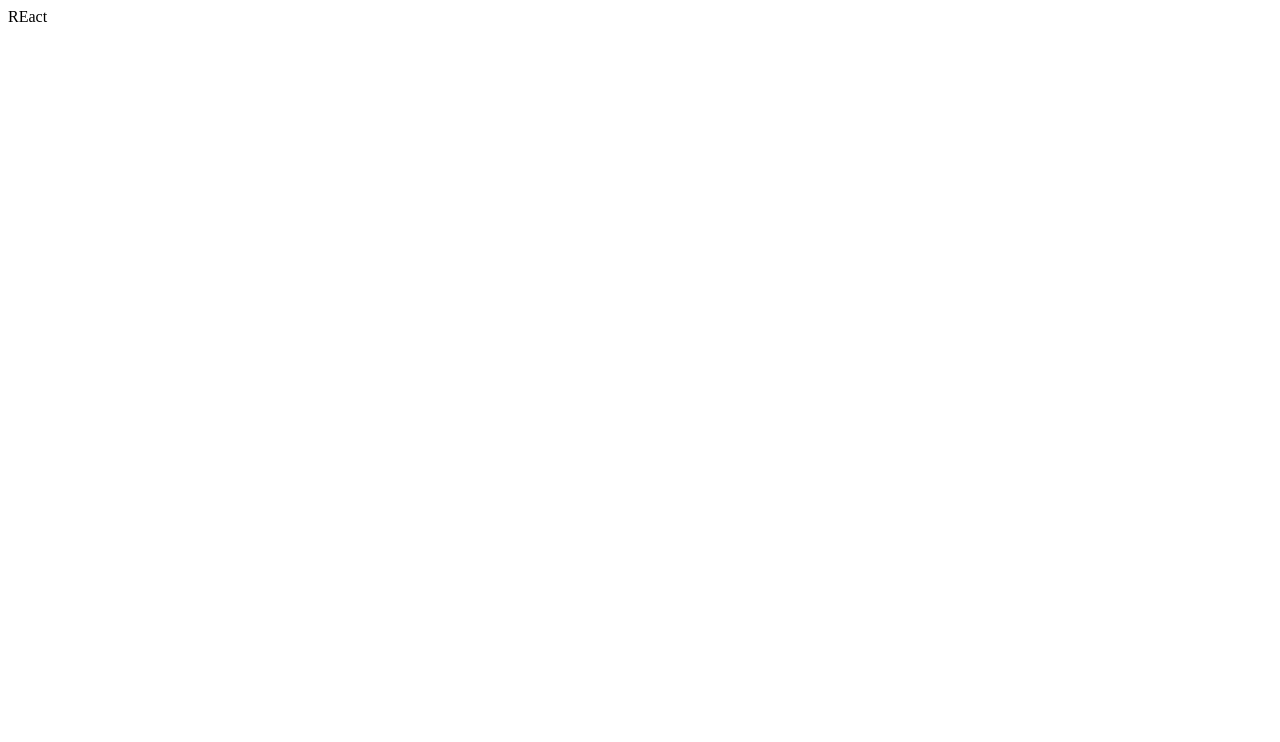
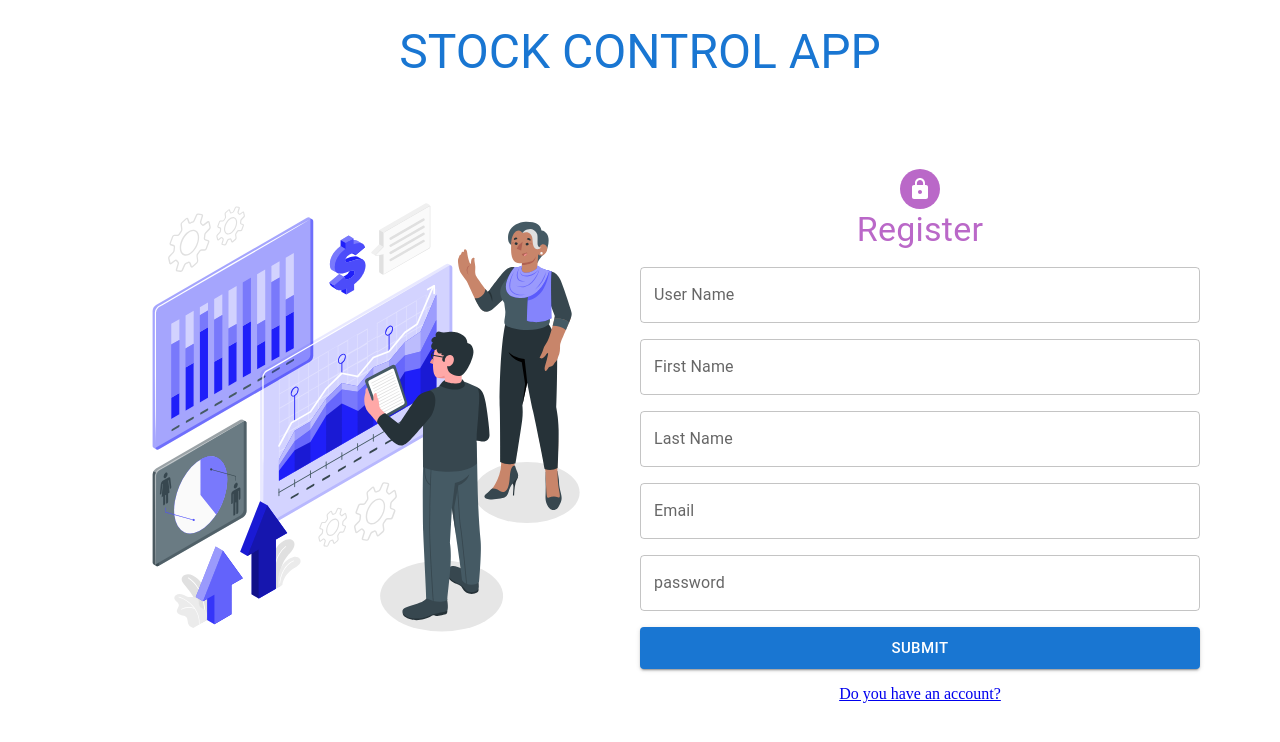
Before and after one commit to zlhshn/stock_app, a React (Create React App) app: page /register in a window 1280 px wide. Shown: the top 742 px of the page. Built offline with nearby package versions, Linux system fonts and the light colour scheme.

Commit message:
regsiter

```diff
--- a/package.json
+++ b/package.json
@@ -11,13 +11,15 @@
     "@testing-library/react": "^13.4.0",
     "@testing-library/user-event": "^13.5.0",
     "axios": "^1.6.5",
+    "formik": "^2.4.5",
     "react": "^18.2.0",
     "react-dom": "^18.2.0",
     "react-redux": "^9.0.4",
     "react-router-dom": "^6.21.1",
     "react-scripts": "5.0.1",
     "redux": "^5.0.1",
-    "web-vitals": "^2.1.4"
+    "web-vitals": "^2.1.4",
+    "yup": "^1.3.3"
   },
   "scripts": {
     "start": "react-scripts start",
--- a/src/App.js
+++ b/src/App.js
@@ -1,9 +1,10 @@
+import AppRouter from "./router/AppRouter";
 
 
 function App() {
   return (
     <div>
-   REact
+   <AppRouter/>
     </div>
   );
 }
--- /dev/null
+++ b/src/components/RegisterForm.jsx
@@ -0,0 +1,78 @@
+import TextField from "@mui/material/TextField";
+import Box from "@mui/material/Box";
+import Button from "@mui/material/Button";
+import { Formik, Form } from "formik";
+
+const RegisterForm = ({ handleChange, values, touched, errors, handleBlur }) => {
+  return (
+    <Form>
+    <Box sx={{ display: "flex", flexDirection: "column", gap: 2 }}>
+      <TextField
+        label="User Name"
+        name="username"
+        id="username"
+        type="text"
+        variant="outlined"
+        value={values.username}
+        onChange={handleChange}
+        onBlur={handleBlur}
+        error={touched.username && Boolean(errors.username)}
+        helperText={errors.username}
+      />
+      <TextField
+        label="First Name"
+        name="firstName"
+        id="firstName"
+        type="text"
+        variant="outlined"
+        value={values.firstName}
+        onChange={handleChange}
+        onBlur={handleBlur}
+        error={touched.firstName && Boolean(errors.firstName)}
+        helperText={errors.firstName}
+      />
+      <TextField
+        label="Last Name"
+        name="lastName"
+        id="lastName"
+        type="text"
+        variant="outlined"
+        value={values.lastName}
+        onChange={handleChange}
+        onBlur={handleBlur}
+        error={touched.lastName && Boolean(errors.lastName)}
+        helperText={errors.lastName}
+      />
+      <TextField
+        label="Email"
+        name="email"
+        id="email"
+        type="email"
+        variant="outlined"
+        value={values.email}
+        onChange={handleChange}
+        onBlur={handleBlur}
+        error={touched.email && Boolean(errors.email)}
+        helperText={errors.email}
+      />
+      <TextField
+        label="password"
+        name="password"
+        id="password"
+        type="password"
+        variant="outlined"
+        value={values.password}
+        onChange={handleChange}
+        onBlur={handleBlur}
+        error={touched.password && Boolean(errors.password)}
+        helperText={errors.password}
+      />
+      <Button type="submit" variant="contained" size="large">
+        Submit
+      </Button>
+    </Box>
+  </Form>
+  )
+}
+
+export default RegisterForm
--- a/src/pages/Register.jsx
+++ b/src/pages/Register.jsx
@@ -1,9 +1,107 @@
-import React from 'react'
+import Container from "@mui/material/Container";
+import Typography from "@mui/material/Typography";
+import Avatar from "@mui/material/Avatar";
+import LockIcon from "@mui/icons-material/Lock";
+import image from "../assets/result.svg";
+import Grid from "@mui/material/Grid";
+import Box from "@mui/material/Box";
+import { Link, useNavigate } from "react-router-dom";
+import { Formik, Form } from "formik";
+import { object, string } from "yup";
+import RegisterForm from "../components/RegisterForm";
 
 const Register = () => {
+  const navigate = useNavigate();
+
+
+  const registerSchema = object({
+    firstName: string().required("Firstname is required"),
+    lastName: string().required("Lastname is required"),
+    username: string().required("Username is required"),
+    email: string()
+      .email("Please enter a valid email")
+      .required("Email is required"),
+    password: string()
+      .required("Password is required.")
+      .min(8, "Password must contain at least 8 characters")
+      .max(16, "Password must contain no more than 16 characters")
+      .matches(/\d+/, "Password must contain at least one number")
+      .matches(/[a-z]/, "Password must contain at least one lowercase letter")
+      .matches(/[A-Z]/, "Password must contain at least one uppercase letter")
+      .matches(
+        /[@$!%*?&]+/,
+        "Password must contain at least one special character (@$!%*?&)"
+      ),
+  });
+
   return (
-    <div>Register</div>
-  )
-}
+    <Container maxWidth="lg">
+      <Grid
+        container
+        justifyContent="center"
+        direction="row-reverse"
+        rowSpacing={{ sm: 3 }}
+        sx={{
+          height: "100vh",
+          p: 2,
+        }}
+      >
+        <Grid item xs={12}>
+          <Typography variant="h3" color="primary" align="center">
+            STOCK  CONTROL  APP
+          </Typography>
+        </Grid>
 
-export default Register
+        <Grid item xs={12} sm={10} md={6}>
+          <Avatar
+            sx={{
+              backgroundColor: "secondary.light",
+              m: "auto",
+              width: 40,
+              height: 40,
+            }}
+          >
+            <LockIcon size="30" />
+          </Avatar>
+          <Typography
+            variant="h4"
+            align="center"
+            mb={2}
+            color="secondary.light"
+          >
+            Register
+          </Typography>
+
+          <Formik
+            initialValues={{
+              username: "",
+              password: "",
+              email: "",
+              firstName: "",
+              lastName: "",
+            }}
+            validationSchema={registerSchema}
+            onSubmit={(values, actions) => {
+              // register(values);
+              actions.resetForm();
+              actions.setSubmitting(false);
+            }}
+            component={(props) => RegisterForm({ ...props })}
+          ></Formik>
+
+          <Box sx={{ textAlign: "center", mt: 2 }}>
+            <Link to="/">Do you have an account?</Link>
+          </Box>
+        </Grid>
+
+        <Grid item xs={0} sm={7} md={6}>
+          <Container>
+            <img src={image} alt="" />
+          </Container>
+        </Grid>
+      </Grid>
+    </Container>
+  );
+};
+
+export default Register;
--- a/src/router/AppRouter.jsx
+++ b/src/router/AppRouter.jsx
@@ -3,6 +3,7 @@ import { BrowserRouter, Route, Routes } from "react-router-dom";
 import Login from "../pages/Login";
 import Register from "../pages/Register";
 import PrivateRouter from "./PrivateRouter";
+import { Dashboard } from "@mui/icons-material";
 
 const AppRouter = () => {
   return (
```
Also changed, not shown: src/helper/ToastNotify.js (added), 1 other file (tests, documents, lock files or other folders).
